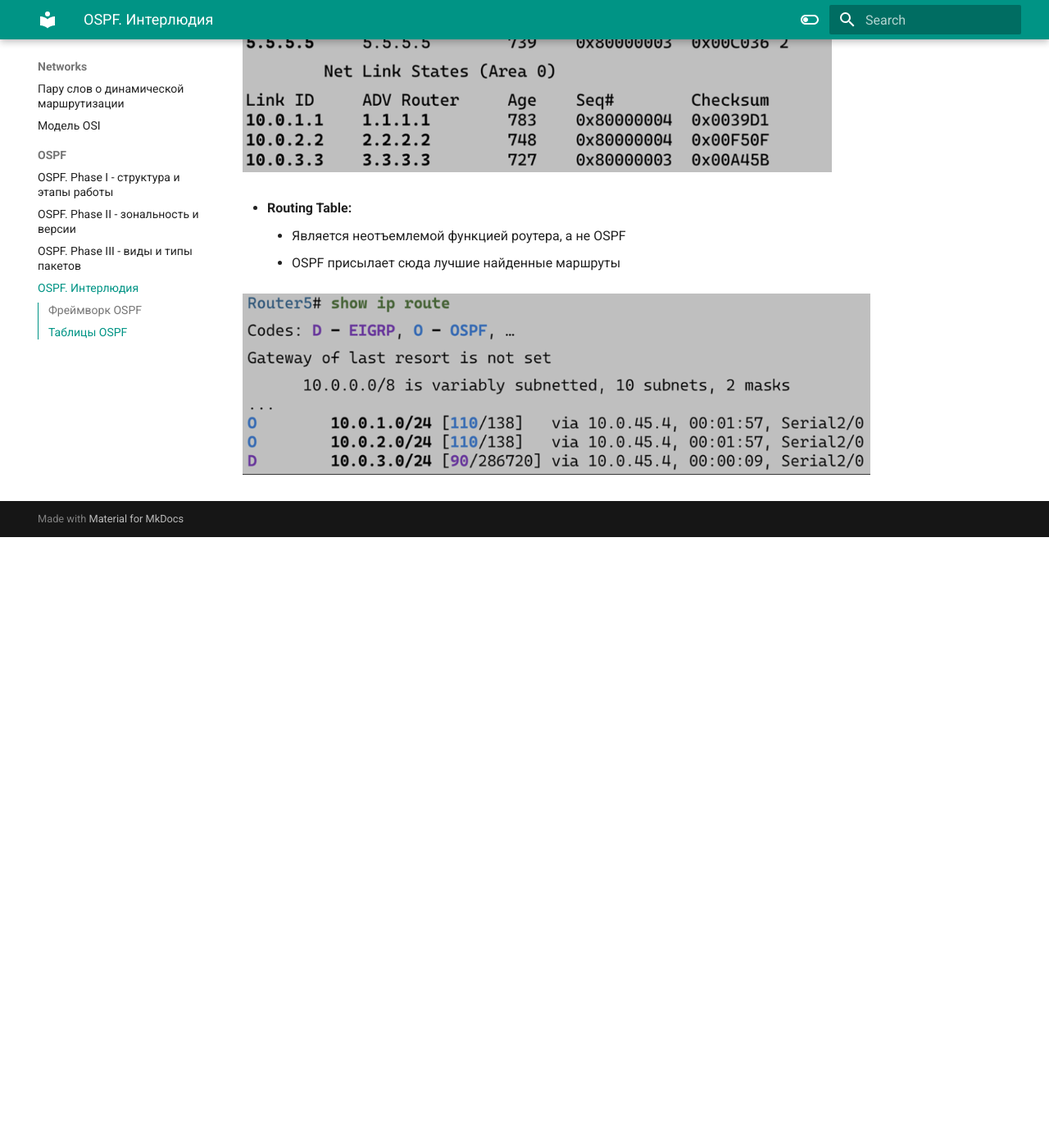
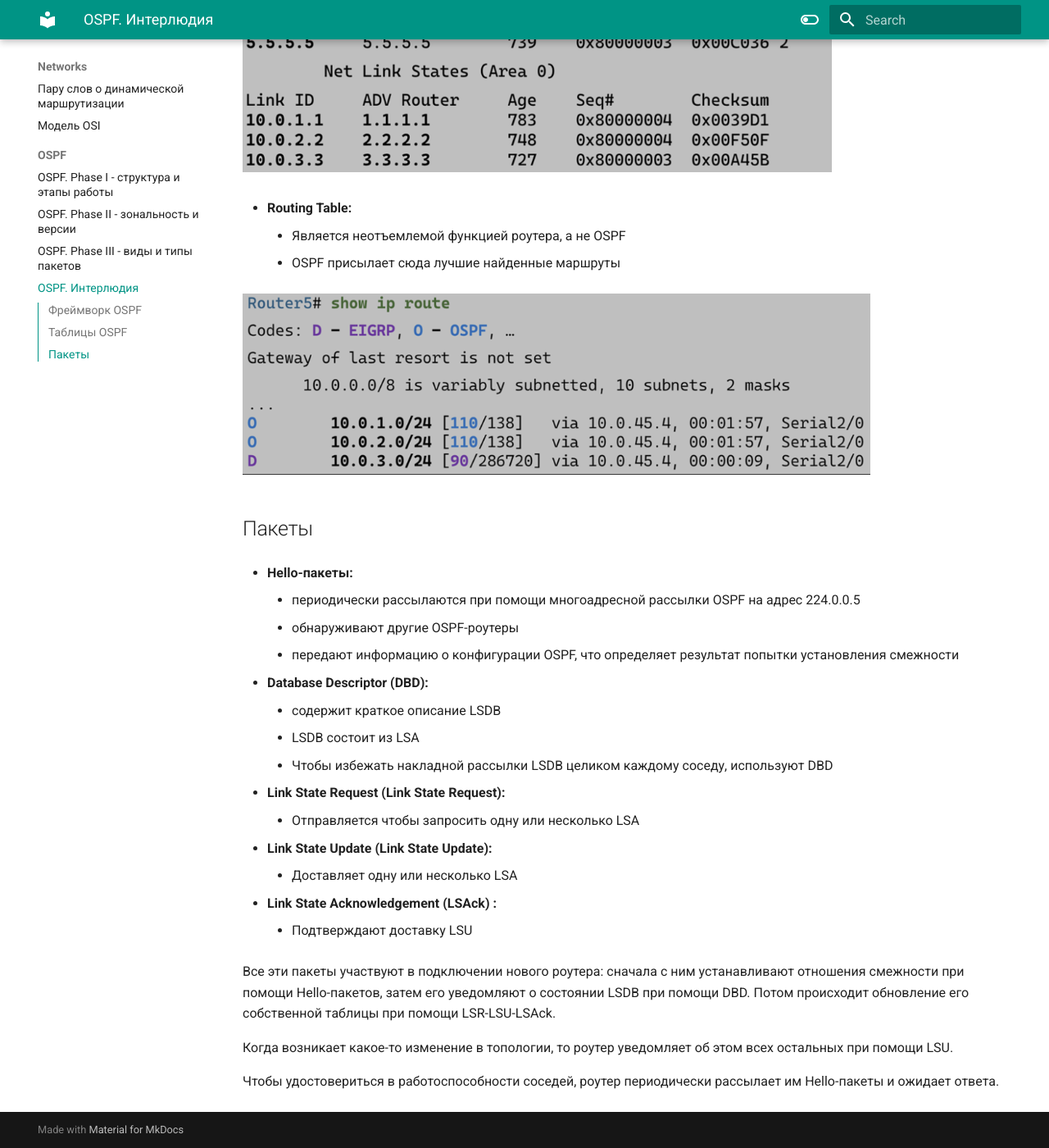
Before and after one commit to AStresser/astresser.github.io, an MkDocs documentation site: the page built from docs/Networks/OSPF/OSPF Интерлюдия.md, in a window 1280 px wide and 1400 px high, scrolled down 1855 px. Shown: the whole window at 82% size. Built offline with MkDocs 1.6.1 and Material for MkDocs 9.7.7, drawn with Linux system fonts in a browser that asks for light colours; before the commit the page ends 2510 px from its top, so only the background shows below that.

Commit message:
OSPF day 99

```diff
--- a/docs/Networks/OSPF/OSPF Интерлюдия.md
+++ b/docs/Networks/OSPF/OSPF Интерлюдия.md
@@ -35,3 +35,30 @@
     - OSPF присылает сюда лучшие найденные маршруты
 
 ![Routing](routing_table.PNG)
+
+## Пакеты
+
+- **Hello-пакеты:**
+    - периодически рассылаются при помощи многоадресной рассылки OSPF на адрес 224.0.0.5
+    - обнаруживают другие OSPF-роутеры
+    - передают информацию о конфигурации OSPF, что определяет результат попытки установления смежности
+
+- **Database Descriptor (DBD):**
+    - содержит краткое описание LSDB
+    - LSDB состоит из LSA
+    - Чтобы избежать накладной рассылки LSDB целиком каждому соседу, используют DBD
+
+- **Link State Request (Link State Request):**
+    - Отправляется чтобы запросить одну или несколько LSA
+
+- **Link State Update (Link State Update):**
+    - Доставляет одну или несколько LSA
+
+- **Link State Acknowledgement (LSAck) :**
+    - Подтверждают доставку LSU
+
+Все эти пакеты участвуют в подключении нового роутера: сначала с ним устанавливают отношения смежности при помощи Hello-пакетов, затем его уведомляют о состоянии LSDB при помощи DBD. Потом происходит обновление его собственной таблицы при помощи LSR-LSU-LSAck.
+
+Когда возникает какое-то изменение в топологии, то роутер уведомляет об этом всех остальных при помощи LSU.
+
+Чтобы удостовериться в работоспособности соседей, роутер периодически рассылает им Hello-пакеты и ожидает ответа.
```
Also changed, not shown: docs/Networks/OSPF/triforce.png (added).
